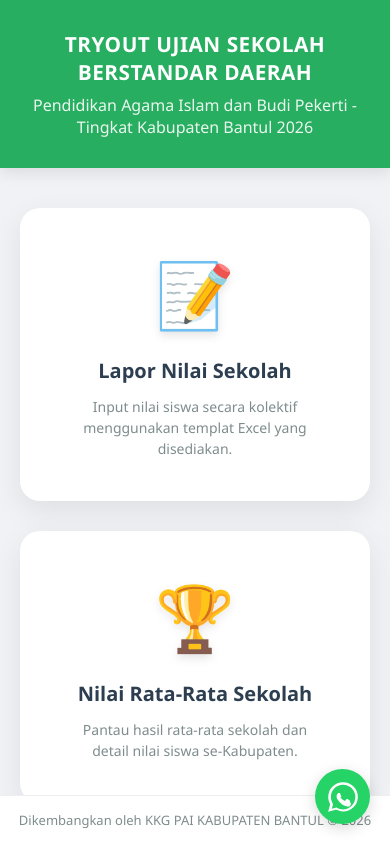
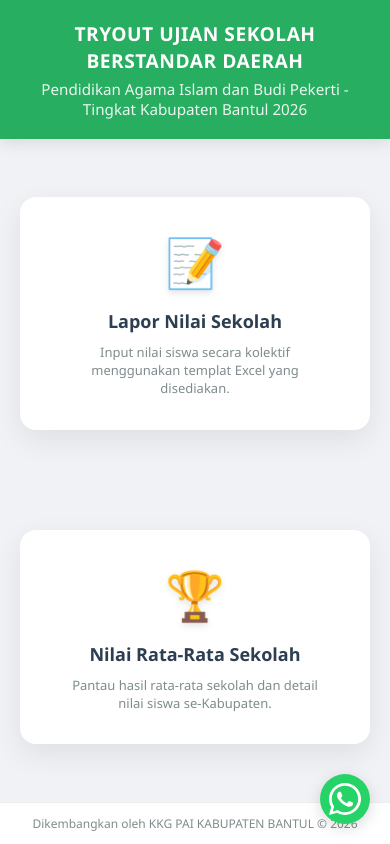
Before and after one commit to kkgpaibantul/to-usbd, a plain HTML site: page index.html in a window 390 px wide. Drawn offline with Linux system fonts and the light colour scheme.

Commit message:
Update index.html

```diff
--- a/index.html
+++ b/index.html
@@ -27,43 +27,44 @@
             background: var(--bg);
             display: flex;
             flex-direction: column;
-            height: 100vh; /* Kunci tepat 100% tinggi viewport */
-            overflow: hidden; /* Matikan scroll di halaman utama */
+            height: 100vh;
+            overflow: hidden;
             -webkit-font-smoothing: antialiased;
             text-rendering: optimizeLegibility;
         }
 
-        /* Animasi Transisi View */
         .fade-in { animation: fadeIn 0.3s ease-in-out; }
         @keyframes fadeIn { from { opacity: 0; transform: translateY(5px); } to { opacity: 1; transform: translateY(0); } }
 
+        /* HEADER DIPERKECIL */
         #main-header {
             background: var(--primary);
             color: white;
-            padding: 30px 20px;
+            padding: 20px;
             text-align: center;
             box-shadow: 0 4px 15px rgba(0,0,0,0.1);
             flex-shrink: 0;
         }
-        #main-header h1 { margin: 0; font-size: 1.7em; letter-spacing: 0.5px; text-transform: uppercase; }
-        #main-header p { margin: 8px 0 0; font-size: 1em; opacity: 0.9; }
+        #main-header h1 { margin: 0; font-size: 1.5em; letter-spacing: 0.5px; text-transform: uppercase; }
+        #main-header p { margin: 5px 0 0; font-size: 0.95em; opacity: 0.9; }
 
+        /* MENU & KOTAK DIPERKECIL */
         .main-menu {
             display: flex;
             justify-content: center;
             align-items: center;
-            gap: 30px;
+            gap: 25px;
             flex-grow: 1;
-            padding: 40px 20px;
+            padding: 20px;
             flex-wrap: wrap;
             overflow-y: auto;
         }
 
         .menu-card {
             background: white;
-            width: 320px;
-            height: 360px;
-            border-radius: 20px;
+            width: 280px;
+            height: 260px;
+            border-radius: 16px;
             box-shadow: var(--card-shadow);
             display: flex;
             flex-direction: column;
@@ -77,15 +78,15 @@
         }
 
         .menu-card:hover {
-            transform: translateY(-10px);
-            box-shadow: 0 15px 35px rgba(39, 174, 96, 0.2);
+            transform: translateY(-8px);
+            box-shadow: 0 15px 30px rgba(39, 174, 96, 0.2);
             border-color: var(--primary);
         }
 
-        .icon { font-size: 64px; margin-bottom: 20px; filter: drop-shadow(0 4px 4px rgba(0,0,0,0.1)); }
+        .icon { font-size: 48px; margin-bottom: 15px; filter: drop-shadow(0 3px 3px rgba(0,0,0,0.1)); }
 
-        .menu-card h3 { color: var(--dark); margin: 0; font-size: 20px; text-align: center; padding: 0 20px; }
-        .menu-card p { color: #7f8c8d; text-align: center; padding: 12px 25px 0; margin: 0; font-size: 14px; line-height: 1.5; }
+        .menu-card h3 { color: var(--dark); margin: 0; font-size: 18px; text-align: center; padding: 0 15px; }
+        .menu-card p { color: #7f8c8d; text-align: center; padding: 10px 20px 0; margin: 0; font-size: 13px; line-height: 1.4; }
 
         #iframe-wrapper {
             display: none;
@@ -98,7 +99,7 @@
 
         .nav-bar {
             background: white;
-            padding: 12px 20px;
+            padding: 10px 20px;
             border-bottom: 1px solid #e0e0e0;
             display: flex;
             align-items: center;
@@ -109,14 +110,15 @@
         .btn-back {
             background: #fff;
             border: 1px solid #ddd;
-            padding: 10px 20px;
-            border-radius: 10px;
+            padding: 8px 16px;
+            border-radius: 8px;
             cursor: pointer;
             font-weight: 600;
             color: var(--dark);
             display: flex;
             align-items: center;
-            gap: 10px;
+            gap: 8px;
+            font-size: 14px;
             transition: var(--transition);
         }
         .btn-back:hover { background: #f8f9fa; border-color: var(--primary); color: var(--primary); }
@@ -127,7 +129,7 @@
             align-items: center; justify-content: center; z-index: 50;
         }
         .spinner {
-            width: 45px; height: 45px; border: 4px solid #f3f3f3;
+            width: 40px; height: 40px; border: 4px solid #f3f3f3;
             border-top: 4px solid var(--primary); border-radius: 50%;
             animation: spin 0.8s linear infinite; margin-bottom: 15px;
             will-change: transform;
@@ -145,8 +147,8 @@
         footer {
             background: #fff;
             text-align: center;
-            padding: 15px;
-            font-size: 13px;
+            padding: 12px;
+            font-size: 12px;
             color: #7f8c8d;
             border-top: 1px solid #eee;
             flex-shrink: 0;
@@ -157,10 +159,10 @@
             position: fixed;
             bottom: 25px;
             right: 25px;
-            background-color: #25D366; /* Warna Hijau Khas WhatsApp */
+            background-color: #25D366;
             color: white;
-            width: 60px;
-            height: 60px;
+            width: 55px;
+            height: 55px;
             border-radius: 50%;
             display: flex;
             align-items: center;
@@ -175,9 +177,9 @@
         }
 
         @media (max-width: 700px) {
-            .menu-card { width: 100%; height: auto; padding: 40px 20px; }
-            #main-header h1 { font-size: 1.3em; }
-            .wa-float { bottom: 20px; right: 20px; width: 55px; height: 55px; } /* Sesuaikan ukuran di HP */
+            .menu-card { width: 100%; height: auto; padding: 30px 20px; }
+            #main-header h1 { font-size: 1.2em; }
+            .wa-float { bottom: 20px; right: 20px; width: 50px; height: 50px; }
         }
     </style>
 </head>
@@ -205,13 +207,13 @@
 <section id="iframe-wrapper">
     <nav class="nav-bar">
         <button class="btn-back" onclick="resetNavigation()">
-            <span>⬅</span> Kembali ke Menu Utama
+            <span>⬅</span> Kembali ke Menu
         </button>
     </nav>
 
     <div id="loader">
         <div class="spinner"></div>
-        <p style="color: #555; font-weight: 600;">Sedang menyiapkan data...</p>
+        <p style="color: #555; font-weight: 600; font-size: 14px;">Sedang menyiapkan data...</p>
     </div>
 
     <iframe id="app-frame" src="" loading="eager" title="Aplikasi PAI Bantul"></iframe>
@@ -221,9 +223,9 @@
     Dikembangkan oleh KKG PAI KABUPATEN BANTUL &copy; 2026
 </footer>
 
-<a href="https://wa.me/6285643238821" class="wa-float" target="_blank" rel="noopener noreferrer" title="Hubungi Bantuan via WhatsApp">
-    <svg viewBox="0 0 32 32" width="34" height="34" fill="white">
-        <path d="M16.05 2.05A13.95 13.95 0 0 0 2.1 16c0 2.45.65 4.8 1.85 6.9L2 29.9l7.2-1.9c2 .1 4.25 1.7 6.85 1.7A13.95 13.95 0 0 0 30 16 13.95 13.95 0 0 0 16.05 2.05zM16 27.65c-2 0-4-.55-5.8-1.55l-.4-.25-4.3 1.15 1.15-4.2-.3-.45a11.5 11.5 0 0 1-1.8-6.3A11.65 11.65 0 0 1 16 4.4a11.65 11.65 0 0 1 11.6 11.65A11.65 11.65 0 0 1 16 27.65zm6.3-8.6c-.35-.15-2.05-1-2.35-1.15-.3-.1-.55-.15-.75.15-.25.35-.9 1.15-1.1 1.4-.2.2-.4.25-.75.1-1.3-.65-2.6-1.55-3.55-2.8-.1-.15-.05-.3.05-.4l.3-.35c.1-.1.15-.2.25-.35s.05-.25-.05-.4c-.1-.15-.75-1.85-1.05-2.5-.25-.6-.5-.5-.75-.5h-.6c-.2 0-.55.1-.85.4s-1.15 1.15-1.15 2.8 1.2 3.25 1.35 3.45c.15.2 2.35 3.6 5.7 5.05 1.75.75 2.8.85 3.9 1 .9.15 2.05-.85 2.35-1.7.3-.85.3-1.6.2-1.7-.1-.1-.3-.15-.65-.3z"/>
+<a href="https://wa.me/6285643238821?text=Halo%20admin%2C%20saya%20perlu%20bantuan%20untuk%20lapor%20nilai%20tryout." class="wa-float" target="_blank" rel="noopener noreferrer" title="Hubungi Bantuan via WhatsApp">
+    <svg viewBox="0 0 24 24" width="32" height="32" fill="white">
+        <path d="M12.031 0C5.405 0 .025 5.378.025 12.005c0 2.12.553 4.19 1.603 6.01L.004 24l6.14-1.61c1.761 1.012 3.766 1.546 5.88 1.546h.005c6.623 0 12.001-5.38 12.001-12.008C24.03 5.304 18.654 0 12.031 0zm0 21.936c-1.784 0-3.53-.478-5.06-1.385l-.363-.215-3.765.986.998-3.668-.236-.375a9.866 9.866 0 0 1-1.512-5.275c0-5.447 4.436-9.882 9.888-9.882 5.452 0 9.885 4.436 9.885 9.882 0 5.448-4.433 9.882-9.885 9.882zm5.421-7.41c-.297-.149-1.762-.87-2.035-.97-.272-.099-.47-.149-.668.149-.198.297-.768.97-.942 1.168-.173.198-.347.223-.644.074-.297-.149-1.258-.464-2.395-1.48-.885-.792-1.483-1.77-1.656-2.068-.173-.297-.018-.458.13-.606.134-.133.297-.347.446-.52.149-.173.198-.297.297-.495.099-.198.05-.371-.025-.52-.074-.149-.668-1.611-.916-2.206-.241-.58-.487-.502-.668-.512-.173-.008-.371-.008-.569-.008-.198 0-.52.074-.792.371-.272.297-1.04 1.016-1.04 2.478 0 1.462 1.065 2.875 1.213 3.074.149.198 2.096 3.2 5.077 4.487.71.307 1.264.49 1.695.628.712.227 1.36.195 1.872.118.572-.086 1.762-.72 2.01-1.417.248-.697.248-1.294.173-1.417-.074-.124-.272-.198-.569-.347z"/>
     </svg>
 </a>
 
```
